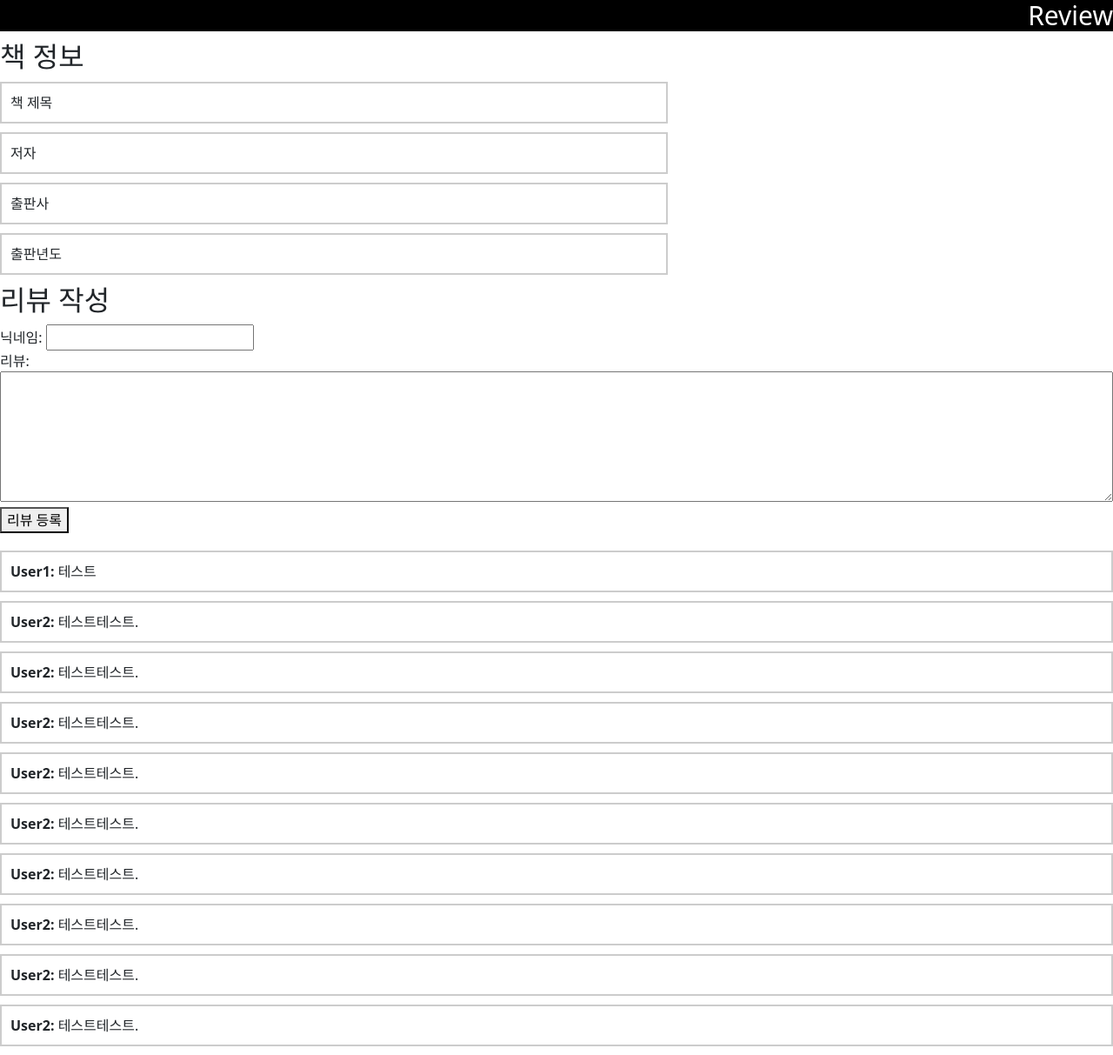
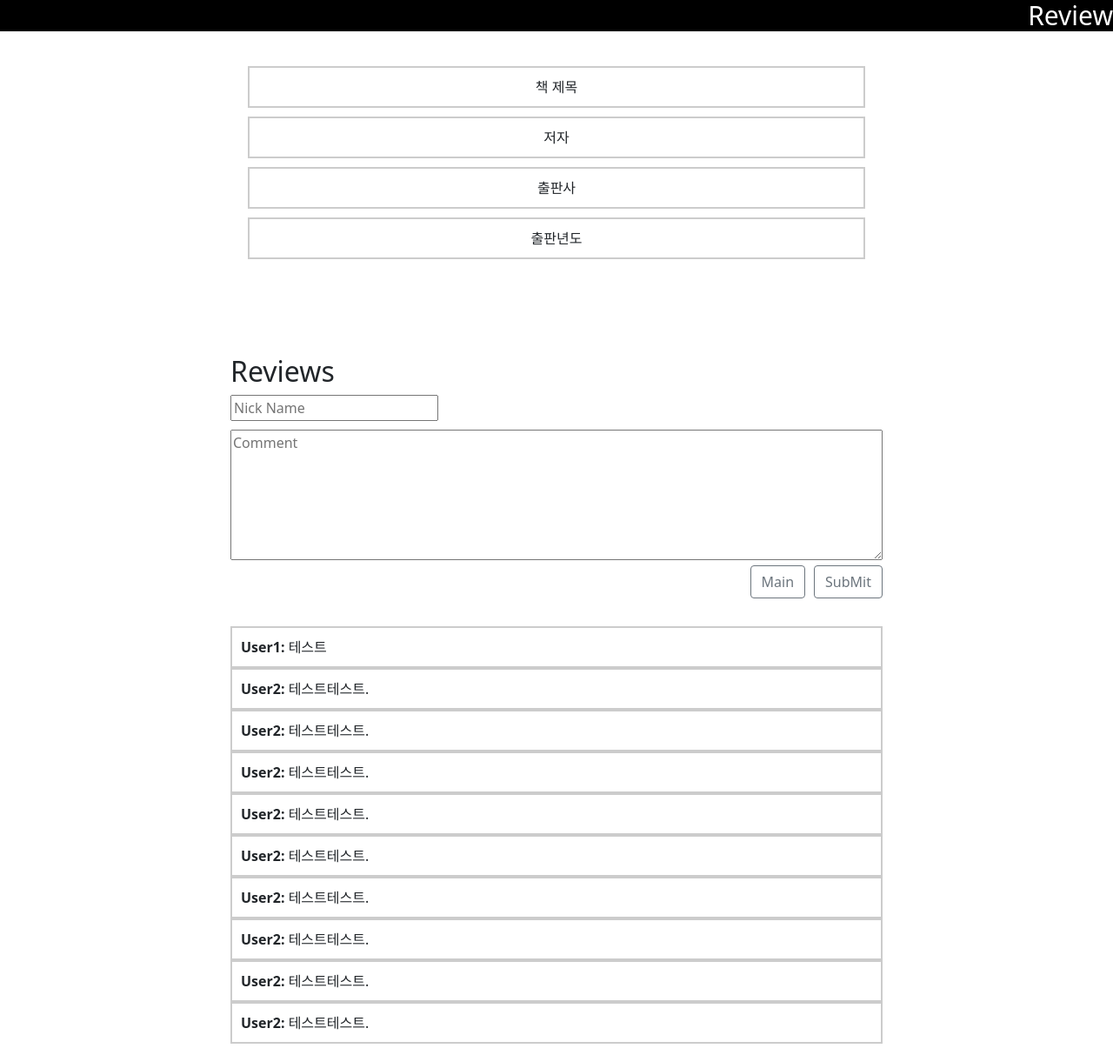
Before and after one commit to songyuheon98/mini_project, a Flask app: page /reviews in a window 1280 px wide. Shown: the whole page at 87% size. Run offline with Flask 3, Linux system fonts and the light colour scheme.

Commit message:
no message

```diff
--- a/templates/reviews.html
+++ b/templates/reviews.html
@@ -14,11 +14,11 @@
         integrity="sha384-MrcW6ZMFYlzcLA8Nl+NtUVF0sA7MsXsP1UyJoMp4YLEuNSfAP+JcXn/tWtIaxVXM"
         crossorigin="anonymous"></script>
 
+    <link rel="stylesheet" href="style.css">
+    <style>
 
-    <style>
-        /* CSS 코드 */
         .mytitle {
-            font-size:30px;
+            font-size: 30px;
             background-color: black;
             color: white;
             margin-bottom: 10px;
@@ -49,10 +49,6 @@
             height: auto;
         }
 
-        #review-container {
-            width: 60%;
-        }
-
         #book-info {
             text-align: left;
         }
@@ -60,21 +56,25 @@
         #review-list {
             margin-top: 20px;
         }
+
+        .button {
+            margin: auto;
+        }
     </style>
     <script>
-        let title,author,publisher,publisher_year
+        let title, author, publisher, publisher_year
 
         $(document).ready(function () {
             temp = location.href.split("?");
 
-            data=temp[1].split("/");
+            data = temp[1].split("/");
 
 
             title = decodeURI(data[0])
             author = decodeURI(data[1])
             publisher = decodeURI(data[2])
             publisher_year = decodeURI(data[3])
-            console.log(title,author,publisher,publisher_year)
+            console.log(title, author, publisher, publisher_year)
 
             $('#book-title').text(title)
             $('#author').text(author)
@@ -106,6 +106,7 @@
                 const reviewItem = document.createElement('div');
                 reviewItem.className = 'box';
                 reviewItem.innerHTML = `<strong>${review.username}:</strong> ${review.review}`;
+                reviewItem.style='width: 750px; height: auto; margin: 0 auto;'
                 reviewList.appendChild(reviewItem);
             });
         }
@@ -114,34 +115,34 @@
 
 <body>
     <h1 class="mytitle">Review</h1>
+    <div style="width: 750px; height: auto; margin: 0 auto">
 
-    <div class="flex-container">
 
-        <div id="review-container">
-            <h2>책 정보</h2>
-            <div id="book-info">
+        <div>
+
+            <div id="review-container" style="width: 100%; height: auto; margin: 0 auto; padding: 20px 20px 100px 20px;">
+
+                <div id="book-info" style="text-align: center;">
                     <p id="book-title" class="box">책 제목</p>
                     <p id="author" class="box">저자</p>
                     <p id="publisher" class="box">출판사</p>
                     <p id="publisher_year" class="box">출판년도</p>
                 </div>
             </div>
+
+            <h2>Reviews</h2>
+
+            <input type="text" id="username" name="username" placeholder="Nick Name" style="margin-bottom:  10px;"><br>
+            <textarea id="review" name="review" rows="4" cols="25" placeholder="Comment"></textarea><br>
+            <div style="width: auto; height: 50px;">
+                <button type="button" class="btn btn-outline-secondary" onclick="submitReview()"
+                    style="float: right;">SubMit</button>
+                <button onclick="location.href='/'" id="backtoMain" type="submit" class="btn btn-outline-secondary"
+                    style="float: right; margin: 0px 10px 0px 0px ; ">Main</button>
             </div>
-
-    <div>
-        <h2>리뷰 작성</h2>
-        <form>
-            <label for="username">닉네임:</label>
-            <input type="text" id="username" name="username" required><br>
-
-            <label for="review">리뷰:</label><br>
-            <textarea id="review" name="review" rows="4" cols="50" required></textarea><br>
-
-            <button type="button" onclick="submitReview()">리뷰 등록</button>
-        </form>
         </div>
-
-    <div id="review-list">
+    </div>
+    <div id="review-list" sytle="width: 750px; height auto;">
         <h2>작성된 리뷰</h2>
     </div>
 
@@ -179,4 +180,5 @@
         showReviews();
     </script>
 </body>
+
 </html>
```
Lines whose indentation alone changed are shown as unchanged.
